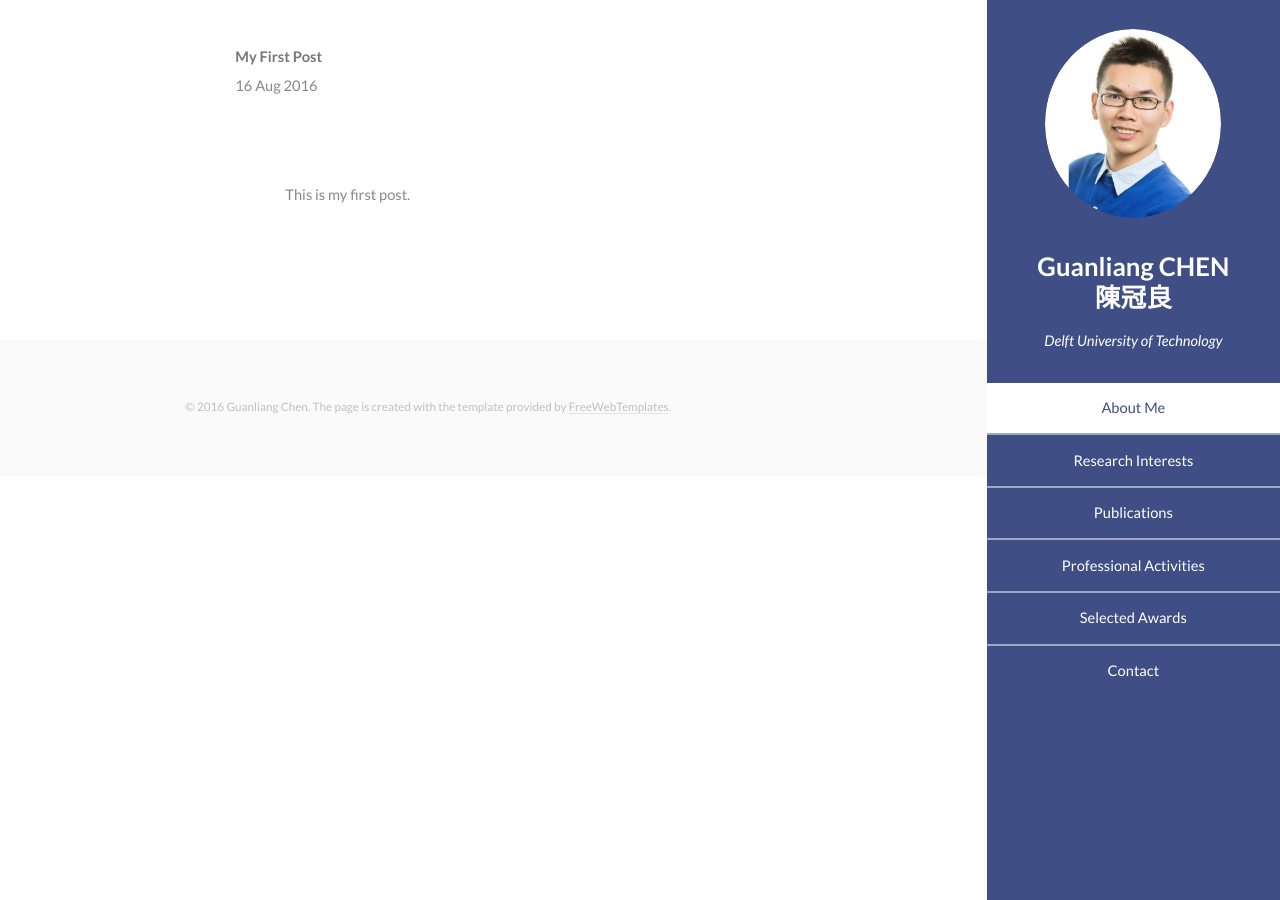
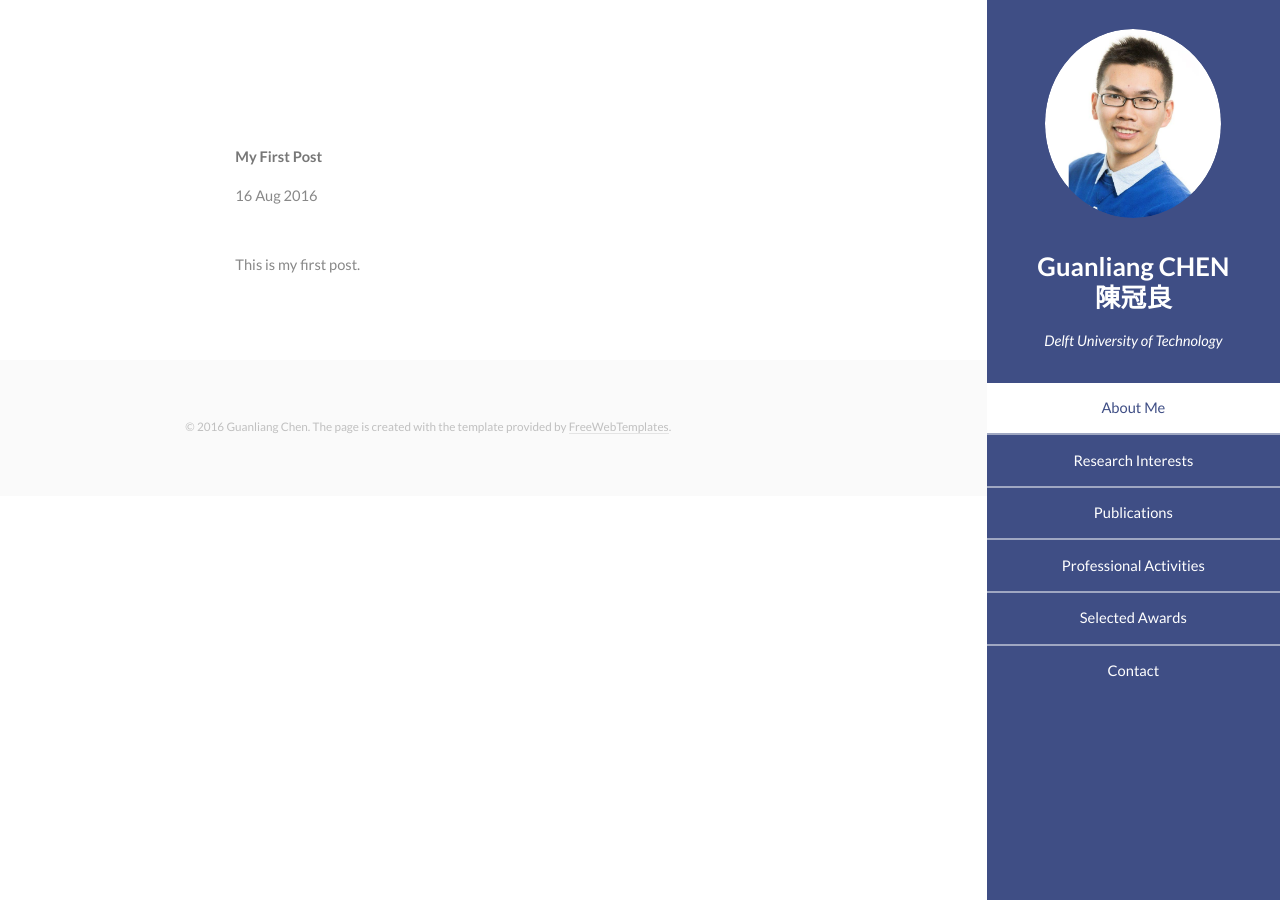
Before and after one commit to AngusGLChen/__angusglchen.github.io, a Jekyll site: the page built from _posts/2016-08-16-My-First-Post.md, in a window 1280 px wide. Built offline with Jekyll 4.4.1, drawn with Linux system fonts in a browser that asks for light colours.

Commit message:
Aug 16, 2016

```diff
--- a/_layouts/post.html
+++ b/_layouts/post.html
@@ -2,9 +2,9 @@
 layout: default
 ---
 
-<h1>{{ page.title }}</h1>
-<p class="meta">{{ page.date | date_to_string }}</p>
+<h1  style="padding: 100px 0 10px 0">{{ page.title }}</h1>
+<p class="meta" style="padding: 0 0 10px 0">{{ page.date | date_to_string }}</p>
 
-<div class="post" style="padding: 50px">
+<div class="post">
   {{ content }}
 </div
```
